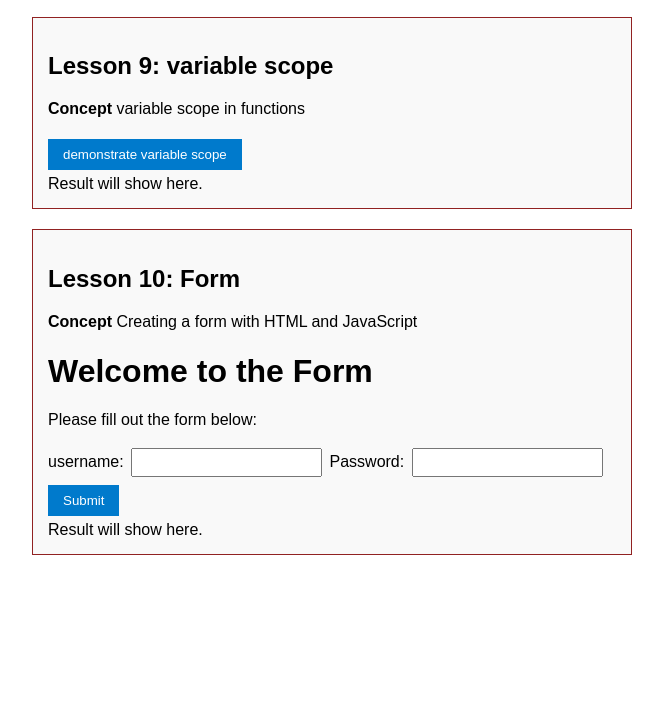
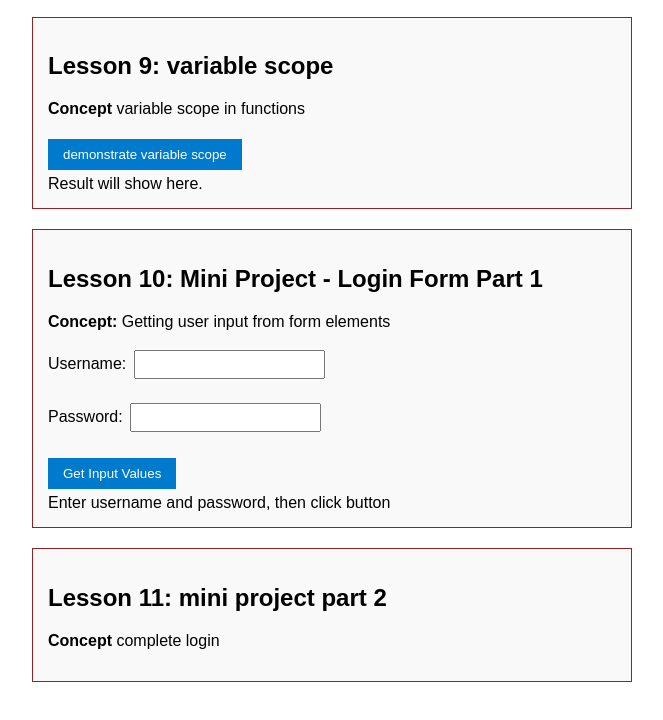
Before and after one commit to kea1625/WEEK4.JS, a plain HTML site: page index.html in a window 1280 px wide. Shown: the part 1826-2546 px from the top of the page, without its empty margins (308-971 px from the left). Before the commit the page ends 2441 px from the top, so only its background shows below. Drawn offline with Linux system fonts and the light colour scheme.

Commit message:
Update index.html

```diff
--- a/index.html
+++ b/index.html
@@ -178,37 +178,39 @@
 
 
         <!-- Lesson 10-->
-        <div class="lesson">
-            <h2>Lesson 10: Form</h2>
-            <p><strong>Concept</strong> Creating a form with HTML and JavaScript</p>
-            <h1>Welcome to the Form</h1>
-            <p>Please fill out the form below:</p>
+      <div class="lesson">
+        <h2>Lesson 10: Mini Project - Login Form Part 1</h2>
+        <p><strong>Concept:</strong> Getting user input from form elements</p>
 
-         <form>
-            <label for="username">username:</label>
-            <input type="text" id="username55" name="username" required>
+        <form>
+            <label for="usernameInput10">Username:</label>
+            <input type="text" id="usernameInput10"/> <br><br>
 
-            <label for="password">Password:</label>
-            <input type="password" id="password55" name="password" required>
+            <label for="passwordInput10">Password:</label>
+            <input type="password" id="passwordInput10"/> <br><br>
 
-            <button type="button" onclick="message10">Submit</button>
+            <button type="button" onclick="verifyUser10()">Get Input Values</button>
         </form>
 
-        <div class="output" id="message55"> Result will show here.</div>
+        <div class="output" id="message10">Enter username and password, then click button</div>
 
-            <script>
-                   function verifyuser() {
-                    var username = document.getElementById("username55").value;
-                    var password = document.getElementById("password55").value;
+        <script>
+            function verifyUser10() {
+                var username = document.getElementById("usernameInput10").value;
+                var password =  document.getElementById("passwordInput10").value;
+
+                document.getElementById("message10").innerHTML = "Username entered: " + username + "<br>Password entered: " + password;
+            }
+        </script>
 
 
-                    document.getElementById("message55").innerHTML = "Username: " + username + "<br> Password: " + password;
-                }
+    </div>
 
+        <!-- Lesson 11-->
 
-
-            </script>
-        </div>
+        <div class="lesson">
+            <h2>Lesson 11: mini project part 2</h2>
+            <p><strong>Concept</strong> complete login </p>
 
 
 
```
